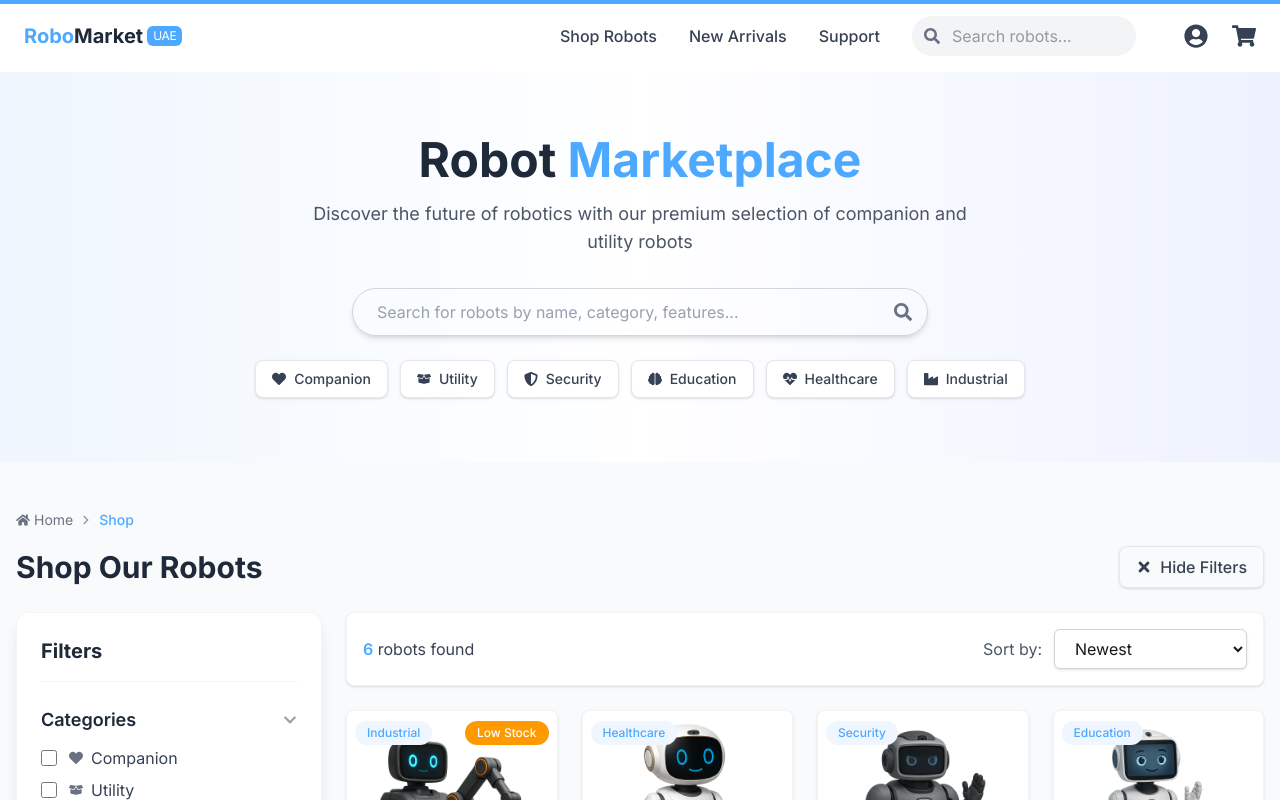
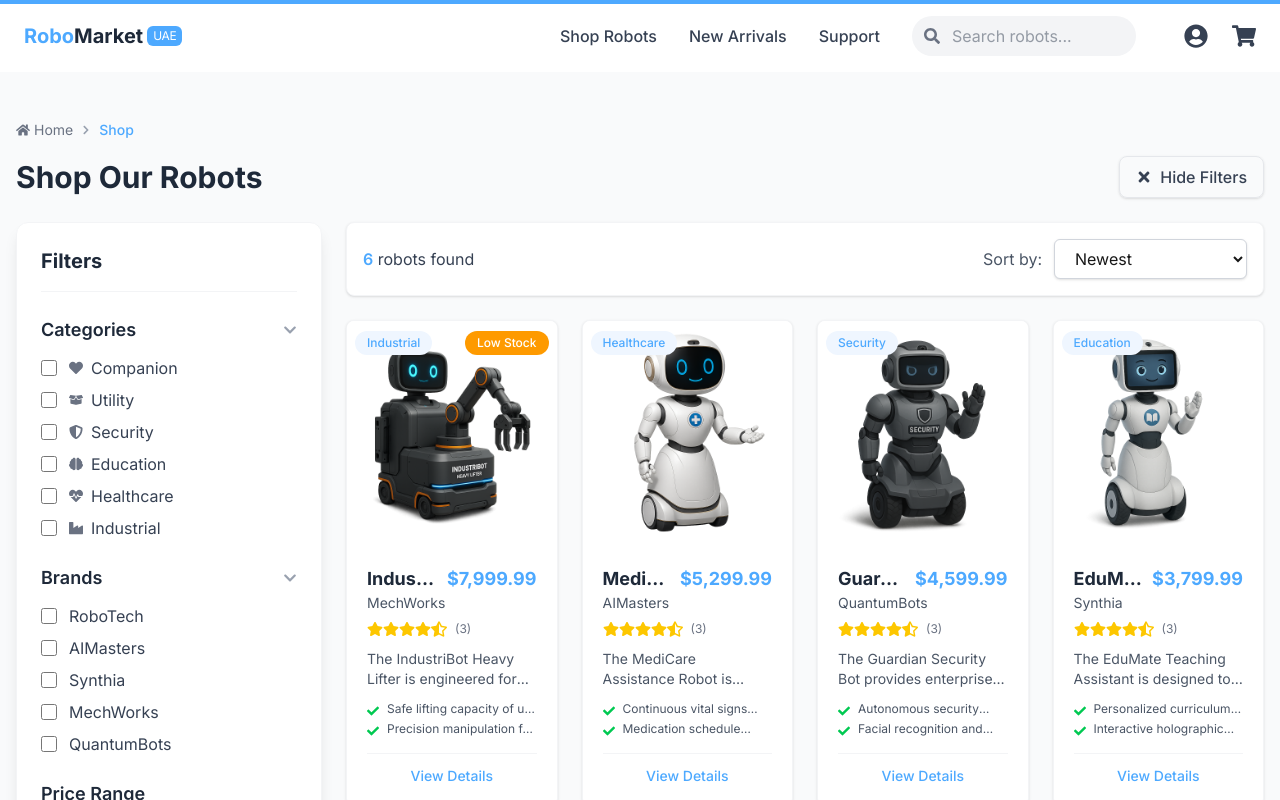
Before and after one commit to alaineid/robomarket-ae, a Next.js app: page /shop in a window 1280 px wide. Shown: the top 800 px of the page. Built offline with nearby package versions, Linux system fonts and the light colour scheme.

Commit message:
Remove the hero from shop page

```diff
--- a/src/app/shop/page.tsx
+++ b/src/app/shop/page.tsx
@@ -3,25 +3,19 @@
 import React, { useState, useEffect } from 'react';
 import Link from 'next/link';
 import Image from 'next/image';
-import { motion, AnimatePresence } from 'framer-motion';
+import { motion } from 'framer-motion';
 import {
-  FaStar, FaStarHalfAlt, FaShoppingCart, FaFilter, FaTimes, FaChevronDown,
-  FaSearch, FaCheck, FaHeart, FaRegHeart, FaEye, FaExchangeAlt,
-  FaHome, FaBoxOpen, FaShieldAlt, FaBrain, FaHeartbeat, FaIndustry,
-  FaSortAmountDown, FaSortAmountUp, FaBars
+  FaStar, FaFilter, FaTimes, FaChevronDown,
+  FaSearch, FaCheck, FaHeart, FaBoxOpen, FaShieldAlt, FaBrain, FaHeartbeat, FaIndustry
 } from 'react-icons/fa';
-import { BiChevronRight } from 'react-icons/bi';
 import Header from '@/components/Header';
 import Footer from '@/components/Footer';
 import Breadcrumbs from '@/components/Breadcrumbs';
 import ProductCard from '@/components/ProductCard';
-import { commonButtonStyles, commonCardStyles, commonFormStyles, commonLayoutStyles } from '@/styles/commonStyles';
+import { commonButtonStyles, commonFormStyles, commonLayoutStyles } from '@/styles/commonStyles';
 import { Product, products, categories, brands } from '@/utils/productData';
-import { useCart } from '@/utils/cartContext';
-import { useWishlist } from '@/utils/wishlistContext';
 
 export default function ShopPage() {
-  const { addToCart } = useCart();
   const [searchTerm, setSearchTerm] = useState('');
   const [priceRange, setPriceRange] = useState<[number, number]>([0, 10000]);
   const [selectedCategories, setSelectedCategories] = useState<string[]>([]);
@@ -30,10 +24,8 @@ export default function ShopPage() {
   const [showFilters, setShowFilters] = useState(true);
   const [sortBy, setSortBy] = useState('newest');
   const [comparingProducts, setComparingProducts] = useState<Product[]>([]);
-  const [showComparison, setShowComparison] = useState(false);
+  const [setShowComparison] = useState(false);
   const [recentlyViewed, setRecentlyViewed] = useState<Product[]>([]);
-  const [minPrice, setMinPrice] = useState(0);
-  const [maxPrice, setMaxPrice] = useState(10000);
   const [ratingFilter, setRatingFilter] = useState(0);
 
   const CATEGORY_ICONS = {
@@ -56,7 +48,7 @@ export default function ShopPage() {
           .filter(Boolean)
           .slice(0, 4);
         setRecentlyViewed(viewedProducts);
-      } catch (e) {
+      } catch {
         console.error("Failed to parse recently viewed products from localStorage");
       }
     }
@@ -166,55 +158,6 @@ export default function ShopPage() {
   return (
     <div className="min-h-screen flex flex-col">
       <Header />
-
-      {/* Hero Section with Enhanced Search */}
-      <div className={commonLayoutStyles.heroSection}>
-        <div className={commonLayoutStyles.section}>
-          <div className="max-w-4xl mx-auto text-center">
-            <h1 className="text-5xl font-bold text-gray-800 mb-4">Robot <span className="text-[#4DA9FF]">
-              Marketplace
-            </span></h1>
-            <p className="text-lg text-gray-600 mb-8 max-w-2xl mx-auto">Discover the future of robotics with our premium selection of companion and utility robots</p>
-
-            {/* Enhanced search bar */}
-            <div className="relative max-w-xl mx-auto">
-              <input
-                type="text"
-                placeholder="Search for robots by name, category, features..."
-                className="w-full h-12 px-6 pr-12 rounded-full border border-gray-300 focus:outline-none focus:ring-2 focus:ring-[#4DA9FF]/40 focus:border-[#4DA9FF] transition-all duration-200 placeholder-gray-400 shadow-md"
-                value={searchTerm}
-                onChange={(e) => {
-                  setSearchTerm(e.target.value);
-                  setCurrentPage(1);
-                }}
-              />
-              <button className="absolute right-4 top-1/2 transform -translate-y-1/2 text-gray-500 hover:text-[#4DA9FF] transition-colors">
-                <FaSearch size={18} />
-              </button>
-            </div>
-
-            {/* Quick category buttons with icons */}
-            <div className="flex flex-wrap justify-center gap-3 mt-6">
-              {categories.map((category, index) => (
-                <button
-                  key={index}
-                  onClick={() => toggleCategory(category)}
-                  className={`flex items-center py-2 px-4 rounded-lg text-sm font-medium transition-all ${
-                    selectedCategories.includes(category)
-                      ? 'bg-[#4DA9FF] text-white shadow-md'
-                      : 'bg-white text-gray-700 hover:bg-gray-50 border border-gray-200 shadow-sm'
-                  }`}
-                >
-                  <span className="mr-2">
-                    {renderCategoryIcon(category)}
-                  </span>
-                  {category}
-                </button>
-              ))}
-            </div>
-          </div>
-        </div>
-      </div>
 
       {/* Main Content */}
       <div className={commonLayoutStyles.mainContent}>
@@ -417,7 +360,7 @@ export default function ShopPage() {
                 <div className="flex flex-col sm:flex-row justify-between items-center gap-4">
                   <p className="text-gray-700">
                     <span className="font-semibold text-[#4DA9FF]">{filteredProducts.length}</span> robots found
-                    {searchTerm && <span> for "<span className="italic">{searchTerm}</span>"</span>}
+                    {searchTerm && <span> for &quot;<span className="italic">{searchTerm}</span>&quot;</span>}
                   </p>
 
                   <div className="flex items-center">
@@ -538,7 +481,7 @@ export default function ShopPage() {
                   </div>
                   <h3 className="text-2xl font-medium text-gray-700 mb-2">No robots found</h3>
                   <p className="text-gray-500 max-w-md mx-auto mb-6">
-                    We couldn't find any robots matching your current filters. Try adjusting your filters or search terms.
+                    We couldn&apos;t find any robots matching your current filters. Try adjusting your filters or search terms.
                   </p>
                   <button
                     onClick={clearFilters}
--- a/src/components/ClientProviders.tsx
+++ b/src/components/ClientProviders.tsx
@@ -1,6 +1,6 @@
 "use client";
 
-import React, { useState, useEffect } from 'react';
+import React from 'react';
 import { CartProvider } from '@/utils/cartContext';
 import { WishlistProvider } from '@/utils/wishlistContext';
 
@@ -9,13 +9,6 @@ export default function ClientProviders({
 }: {
   children: React.ReactNode
 }) {
-  const [hydrated, setHydrated] = useState(false);
-
-  // Set hydrated to true once the component mounts on the client
-  useEffect(() => {
-    setHydrated(true);
-  }, []);
-
   // Return children directly to ensure consistent server/client rendering
   // The providers themselves handle their initialization logic
   return (
--- a/src/components/ProductCard.tsx
+++ b/src/components/ProductCard.tsx
@@ -6,7 +6,6 @@ import Image from 'next/image';
 import { FaStar, FaStarHalfAlt, FaEye, FaCheck, FaExchangeAlt } from 'react-icons/fa';
 import { motion } from 'framer-motion';
 import { Product } from '@/utils/productData';
-import { useCart } from '@/utils/cartContext';
 import AddToCartButton from './ui/AddToCartButton';
 import WishlistButton from './ui/WishlistButton';
 import QuickView from './ui/QuickView';
--- a/src/utils/cartContext.tsx
+++ b/src/utils/cartContext.tsx
@@ -47,7 +47,7 @@ export const CartProvider: React.FC<{ children: React.ReactNode }> = ({ children
     if (savedCart) {
       try {
         setCart(JSON.parse(savedCart));
-      } catch (e) {
+      } catch {
         console.error("Failed to parse cart from localStorage");
         setCart([]);
       }
--- a/src/utils/wishlistContext.tsx
+++ b/src/utils/wishlistContext.tsx
@@ -35,7 +35,7 @@ export const WishlistProvider: React.FC<{ children: React.ReactNode }> = ({ chil
     if (savedWishlist) {
       try {
         setWishlist(JSON.parse(savedWishlist));
-      } catch (e) {
+      } catch {
         console.error("Failed to parse wishlist from localStorage");
         setWishlist([]);
       }
```
